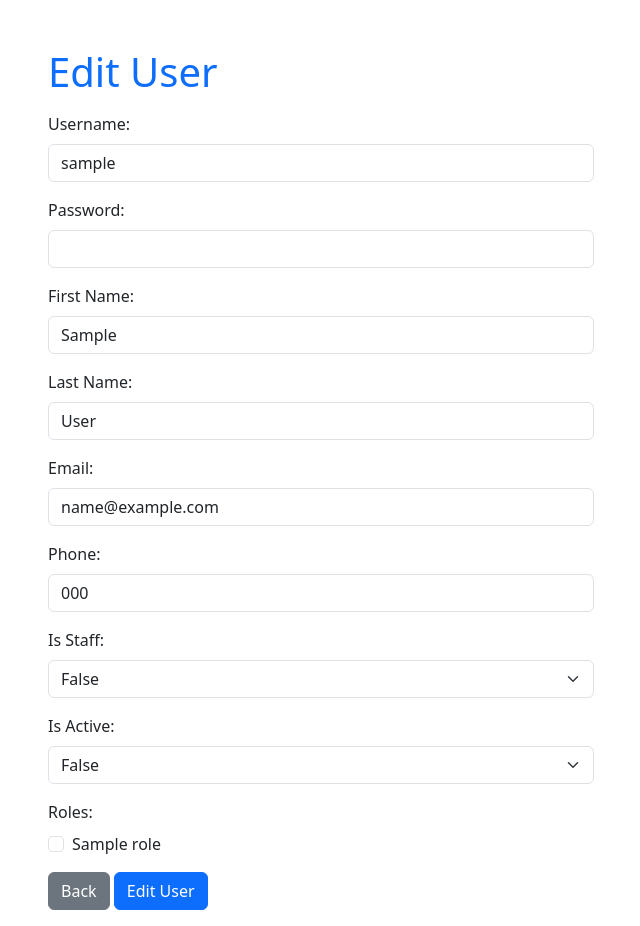
After one commit to durbin-164/flexai_backend, a FastAPI app: template app/admin/templates/edit_user.html in a window 1280 px wide. The commit adds this page. Shown: the whole page, without its empty margins (319-959 px from the left). Run offline with FastAPI, Linux system fonts and the light colour scheme; the template is opened without the code that fills it: most values are stand-ins (such as "Sample title", 1, 10 or a date in 2020); parts of the project's set-up code (start-up, migrations or seed data) failed here and were passed over.

Commit message:
add edit user.

```diff
--- a/app/admin/templates/add_role.html
+++ b/app/admin/templates/add_role.html
@@ -3,7 +3,7 @@
 {% block content %}
 <div class="container mt-5">
     <div class="row justify-content-center">
-        <div class="col-md-6">
+        <div class="col-lg-9">
             <h1 class="text-primary">Add Role</h1>
             <form method="post" class="mt-4">
                 <div class="mb-3">
--- a/app/admin/templates/edit_role.html
+++ b/app/admin/templates/edit_role.html
@@ -4,7 +4,7 @@
 {% block content %}
 <div class="container mt-5">
     <div class="row justify-content-center">
-        <div class="col-md-6">
+        <div class="col-lg-9">
             <h1 class="text-primary">Edit Role</h1>
             <form method="post" class="mt-4">
                 <input type="hidden" id="role_id" name="role_id" value="{{ role.id }}">
--- /dev/null
+++ b/app/admin/templates/edit_user.html
@@ -0,0 +1,85 @@
+{% extends "base.html" %}
+
+{% block content %}
+     <div class="container mt-5">
+        <div class="row justify-content-center">
+            <div class="col-md-6">
+                <h1 class="text-primary">Edit User</h1>
+                <form method="post" class="mt-3">
+                    <div class="mb-3">
+                        <label for="username" class="form-label text-dark">Username:</label>
+<!--                        <input type="text" id="username" name="username" class="form-control" value="{{edit_user.username}}" required readonly>-->
+                        <input type="text" id="username" name="username" class="form-control" value="{{edit_user.username}}" required readonly>
+
+                    </div>
+
+                    <div class="mb-3">
+                        <label for="password" class="form-label text-dark">Password:</label>
+                        <input type="password" id="password" name="password" class="form-control">
+                    </div>
+
+                    <div class="mb-3">
+                        <label for="first_name" class="form-label text-dark">First Name:</label>
+                        <input type="text" id="first_name" name="first_name" class="form-control" value="{{edit_user.first_name}}" required>
+                    </div>
+
+                    <div class="mb-3">
+                        <label for="last_name" class="form-label text-dark">Last Name:</label>
+                        <input type="text" id="last_name" name="last_name" class="form-control" value="{{edit_user.last_name}}" required>
+                    </div>
+
+                    <div class="mb-3">
+                        <label for="email" class="form-label text-dark">Email:</label>
+                        <input type="email" id="email" name="email" class="form-control" value="{{edit_user.email}}" required>
+                    </div>
+
+                    <div class="mb-3">
+                        <label for="phone" class="form-label text-dark">Phone:</label>
+                        <input type="text" id="phone" name="phone" class="form-control" value="{{edit_user.phone}}">
+                    </div>
+
+                    <div class="mb-3">
+                        <label for="is_staff" class="form-label text-dark">Is Staff:</label>
+                        <select id="is_staff" name="is_staff" class="form-select">
+                            <option value="true" {%if edit_user.is_staff %} selected {%endif%}>True</option>
+                            <option value="false" {%if not edit_user.is_staff %} selected {%endif%}>False</option>
+                        </select>
+                    </div>
+
+                    <div class="mb-3">
+                        <label for="is_active" class="form-label text-dark">Is Active:</label>
+                        <select id="is_active" name="is_active" class="form-select">
+                           <option value="true" {%if edit_user.is_active %} selected {%endif%}>True</option>
+                            <option value="false" {%if not edit_user.is_active %} selected {%endif%}>False</option>
+                        </select>
+                    </div>
+
+                    <div class="mb-3">
+                        <label for="roles" class="form-label text-dark">Roles:</label><br>
+                        {% if roles|length >= 3 %}
+                            <div class="form-check" style="max-height: 150px; overflow-y: auto;">
+                                {% for role in roles %}
+                                    <input type="checkbox" id="{{ role.id }}" name="roles" value="{{ role.id }}" class="form-check-input" {%if role.id in selected_roles%}checked {%endif%}>
+                                    <label for="{{ role.id }}" class="form-check-label text-dark">{{ role.name }}</label><br>
+                                {% endfor %}
+                            </div>
+                        {% else %}
+                            {% for role in roles %}
+                                <div class="form-check">
+                                    <input type="checkbox" id="{{ role.id }}" name="roles" value="{{ role.id }}" class="form-check-input" {%if role.id in selected_roles%}checked {%endif%}>
+                                    <label for="{{ role.id }}" class="form-check-label text-dark">{{ role.name }}</label><br>
+                                </div>
+                            {% endfor %}
+                        {% endif %}
+                    </div>
+
+
+                    <div class="mb-3">
+                        <a href="/admin/users" class="btn btn-secondary">Back</a>
+                        <input type="submit" value="Edit User" class="btn btn-primary">
+                    </div>
+                </form>
+            </div>
+        </div>
+    </div>
+{% endblock content %}
--- a/app/admin/templates/users_list.html
+++ b/app/admin/templates/users_list.html
@@ -35,7 +35,7 @@
                     <td>{{ user.email }}</td>
                     <td>{{ user.is_staff }}</td>
                     <td>
-                        <a href="#edit-user/{{ user.id }}" class="btn btn-primary btn-sm">Edit</a>
+                        <a href="/admin/edit-user/{{ user.id }}" class="btn btn-primary btn-sm">Edit</a>
                     </td>
                     <td>
                         <a href="#delete-user/{{ user.id }}" class="btn btn-danger btn-sm">Delete</a>
```
Also changed, not shown: app/admin/router/auth_router.py (+77 -1 lines).
